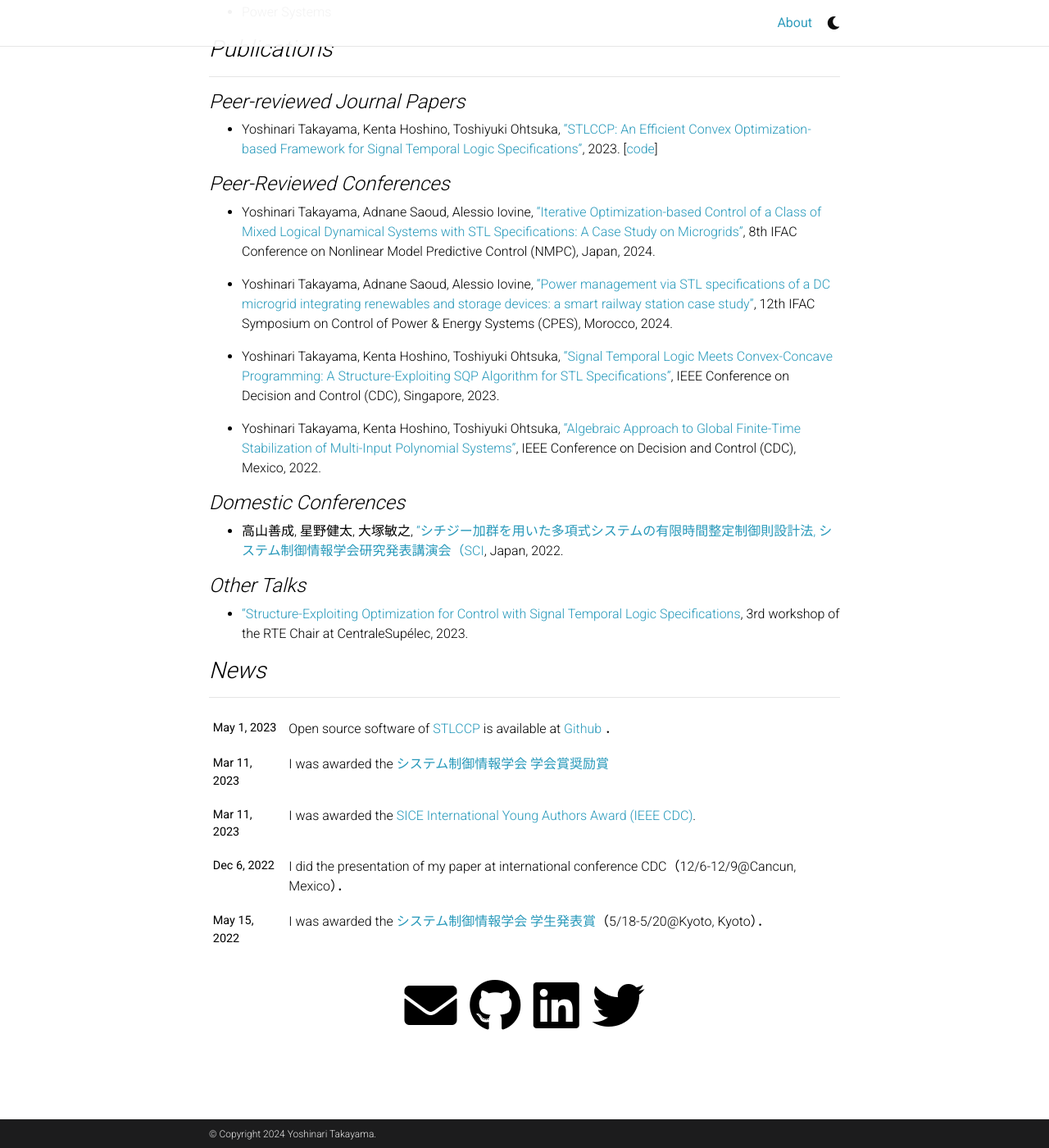
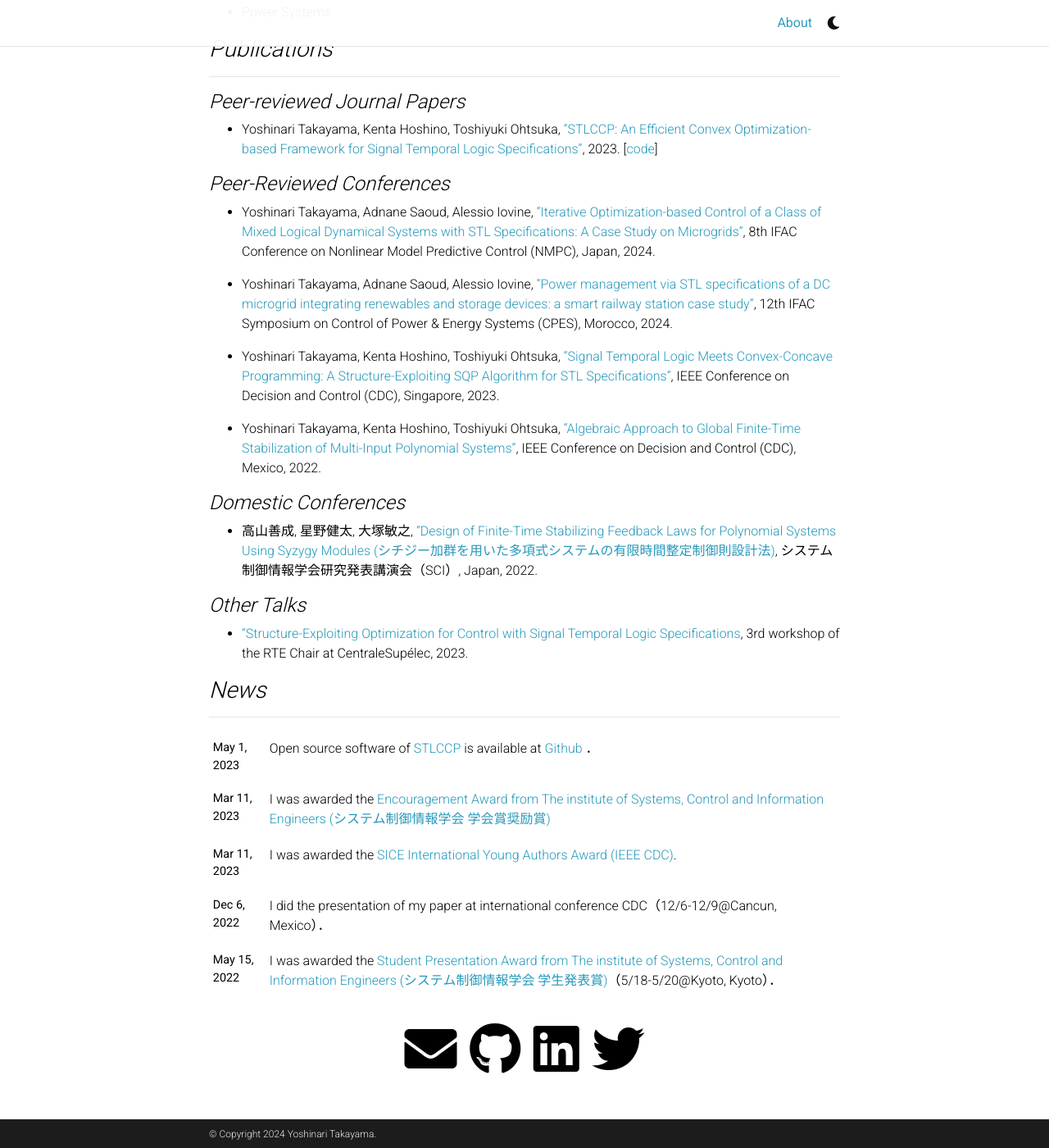
Before and after one commit to yotakayama/yotakayama.github.io, a Jekyll site: the page built from _pages/about.md, in a window 1280 px wide and 1400 px high, scrolled down 590 px. Shown: the whole window at 82% size. Built offline with Jekyll 4.4.1, drawn with Linux system fonts in a browser that asks for light colours; comment, search, counter and statistics services are not loaded; a style sheet for code colours, icons or effects is not loaded.

```diff
--- a/_pages/about.md
+++ b/_pages/about.md
@@ -62,12 +62,12 @@
 
 - Yoshinari Takayama, Adnane Saoud, Alessio Iovine, ["Power management via STL specifications of a DC microgrid integrating renewables and storage devices: a smart railway station case study"](https://hal.science/hal-04576820), 12th IFAC Symposium on Control of Power & Energy Systems (CPES), Morocco, 2024.
 
-- Yoshinari Takayama, Kenta Hoshino, Toshiyuki Ohtsuka, ["Signal Temporal Logic Meets Convex-Concave Programming: A Structure-Exploiting SQP Algorithm for STL Specifications"](https://ieeexplore.ieee.org/document/103836055), IEEE Conference on Decision and Control (CDC), Singapore, 2023.
+- Yoshinari Takayama, Kenta Hoshino, Toshiyuki Ohtsuka, ["Signal Temporal Logic Meets Convex-Concave Programming: A Structure-Exploiting SQP Algorithm for STL Specifications"](https://ieeexplore.ieee.org/document/10383605), IEEE Conference on Decision and Control (CDC), Singapore, 2023.
 
 - Yoshinari Takayama, Kenta Hoshino, Toshiyuki Ohtsuka, ["Algebraic Approach to Global Finite-Time Stabilization of Multi-Input Polynomial Systems"](https://ieeexplore.ieee.org/document/9992595), IEEE Conference on Decision and Control (CDC), Mexico, 2022.
 
 #### *Domestic Conferences*
-- 高山善成, 星野健太, 大塚敏之, ["シチジー加群を用いた多項式システムの有限時間整定制御則設計法, システム制御情報学会研究発表講演会（SCI](https://cir.nii.ac.jp/crid/1520010842629404544), Japan, 2022.
+- 高山善成, 星野健太, 大塚敏之, ["Design of Finite-Time Stabilizing Feedback Laws for Polynomial Systems Using Syzygy Modules (シチジー加群を用いた多項式システムの有限時間整定制御則設計法)](https://cir.nii.ac.jp/crid/1520010842629404544), システム制御情報学会研究発表講演会（SCI）, Japan, 2022.
 
 #### *Other Talks*
 - ["Structure-Exploiting Optimization for Control with Signal Temporal Logic Specifications](https://csrte23.sciencesconf.org/), 3rd workshop of the RTE Chair at CentraleSupélec, 2023.
```
Also changed, not shown: _news/announcement_3.md (+1 -1 lines), _news/announcement_4.md (+1 -1 lines).
